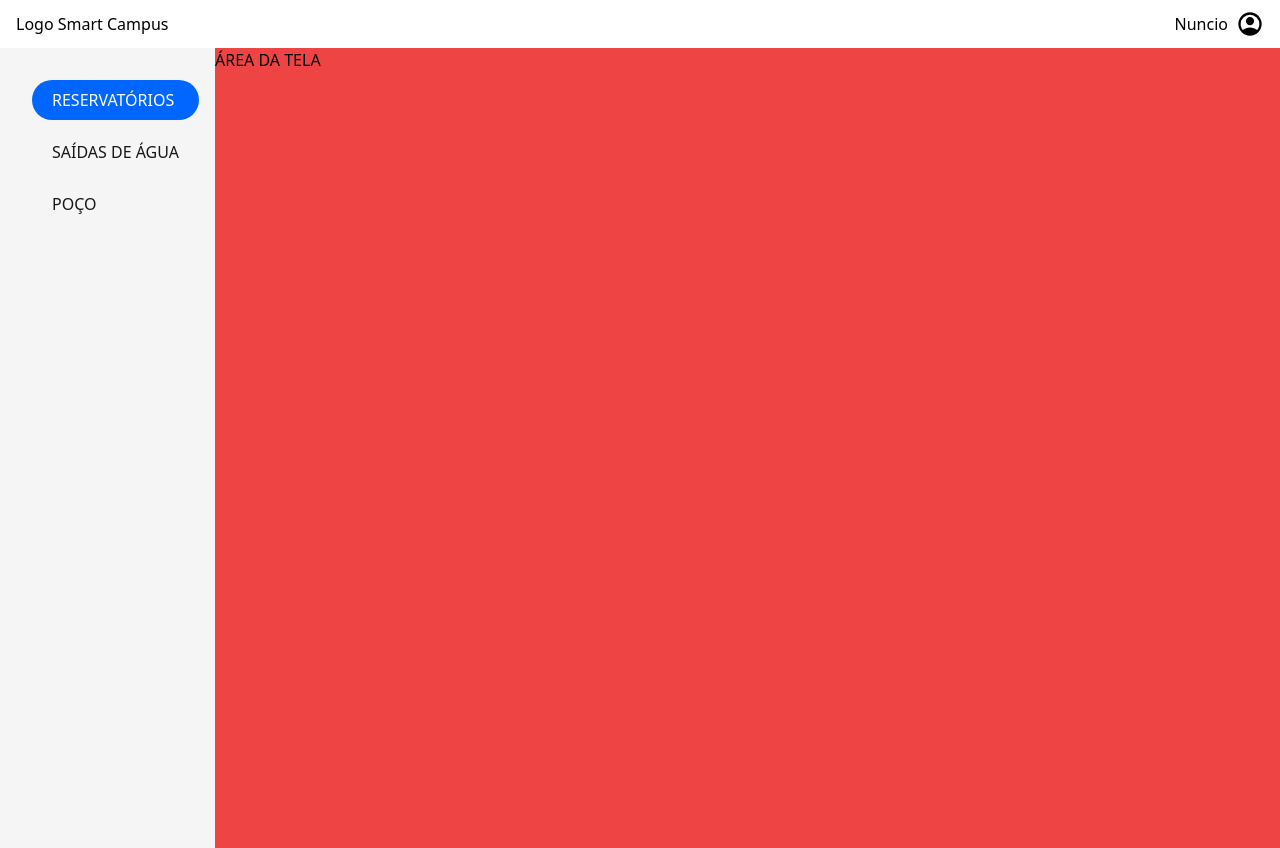
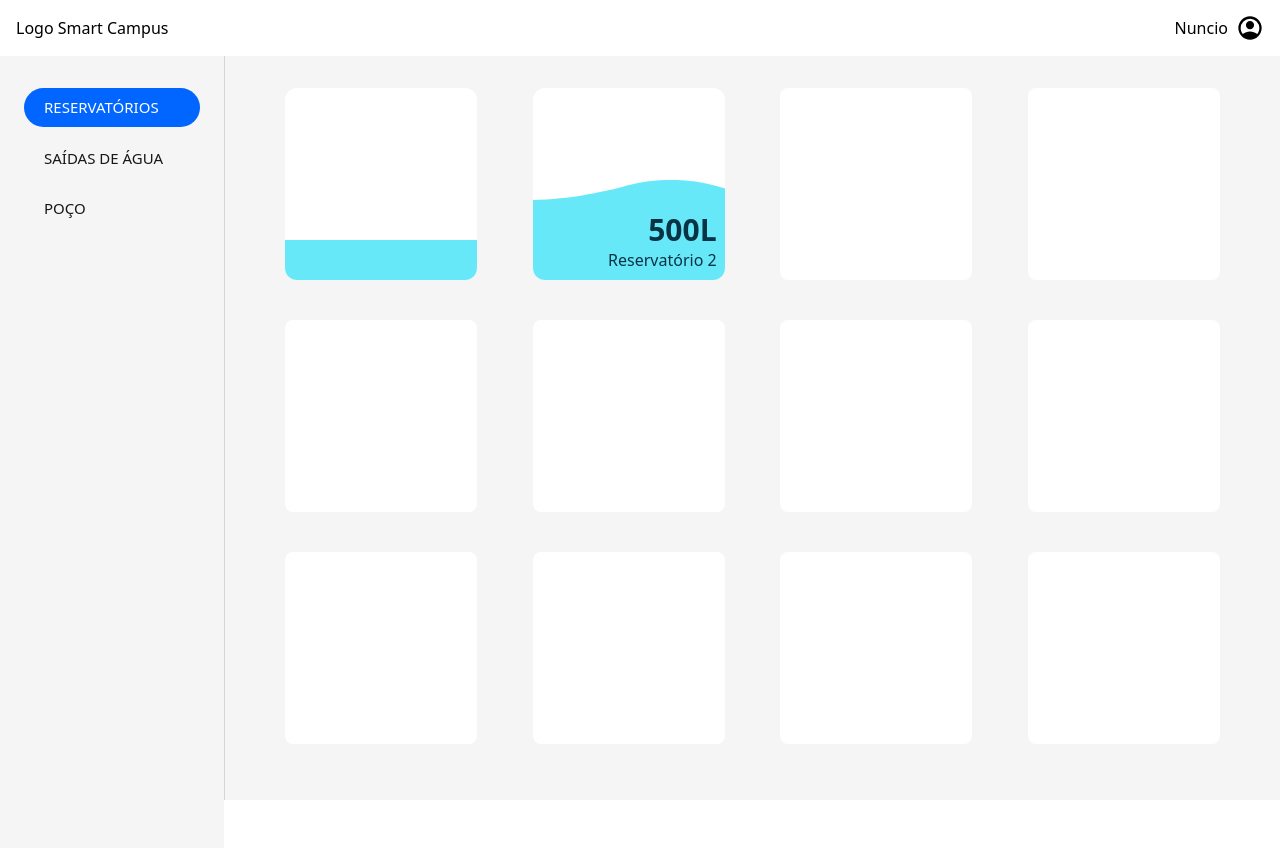
Before and after one commit to Enrico-Saez/SmartCampus, a SvelteKit app: page /reservatorios in a window 1280 px wide. After the commit the page ends 800 px from the top, so only its background shows below. Built offline with nearby package versions, Linux system fonts and the light colour scheme.

Commit message:
Reservatório com animação

```diff
--- a/src/routes/(portal)/+layout.svelte
+++ b/src/routes/(portal)/+layout.svelte
@@ -2,8 +2,8 @@
 	import { page } from '$app/stores';
 </script>
 
-<nav class="sticky top-0 bg-white">
-	<div class="mx-auto flex h-12 max-w-7xl items-center justify-between px-4">
+<nav class="fixed top-0 w-full bg-white">
+	<div class="mx-auto flex h-14 max-w-7xl items-center justify-between px-4">
 		<p>Logo Smart Campus</p>
 		<div class="flex items-center space-x-2">
 			<p class="font-medium">Nuncio</p>
@@ -16,31 +16,32 @@
 		</div>
 	</div>
 </nav>
-<div class="flex h-screen divide-neutral-200">
-	<nav class="bg-neutral-100 py-8 pl-8 pr-4">
+<div class="flex h-screen divide-x divide-neutral-300">
+	<nav class="fixed top-14 h-full w-56 bg-neutral-100 px-6 py-8">
 		<div class="flex flex-col space-y-3">
 			<a
-				class="block text-nowrap rounded-full px-5 py-2 transition"
+				class="block text-nowrap rounded-full px-5 py-2 text-[15px] transition"
 				class:nav-button-pressed={$page.route.id?.match(/reservatorios/g)}
 				class:nav-button-unpressed={!$page.route.id?.match(/reservatorios/g)}
 				href="/reservatorios">RESERVATÓRIOS</a
 			>
 			<a
-				class="block text-nowrap rounded-full px-5 py-2 transition"
+				class="block text-nowrap rounded-full px-5 py-2 text-[15px] transition"
 				class:nav-button-pressed={$page.route.id?.match(/saidas-de-agua/g)}
 				class:nav-button-unpressed={!$page.route.id?.match(/saidas-de-agua/g)}
 				href="/saidas-de-agua">SAÍDAS DE ÁGUA</a
 			>
 			<a
-				class="block text-nowrap rounded-full px-5 py-2 transition"
+				class="block text-nowrap rounded-full px-5 py-2 text-[15px] transition"
 				class:nav-button-pressed={$page.route.id?.match(/poco/g)}
 				class:nav-button-unpressed={!$page.route.id?.match(/poco/g)}
 				href="/poco">POÇO</a
 			>
 		</div>
 	</nav>
-	<div class="w-full bg-red-500">
-		<h1>ÁREA DA TELA</h1>
-		<slot />
+	<div class="ml-56 w-full overflow-y-auto bg-neutral-100 p-8 py-[5.5rem]">
+		<div class="h-full">
+			<slot />
+		</div>
 	</div>
 </div>
--- a/src/routes/(portal)/reservatorios/+page.svelte
+++ b/src/routes/(portal)/reservatorios/+page.svelte
@@ -1,2 +1,48 @@
 <script lang="ts">
 </script>
+
+<div class="grid grid-cols-4 justify-items-center gap-y-10">
+	<div class="flex h-48 w-48 flex-col justify-end overflow-hidden rounded-xl bg-white">
+		<div class="h-10 w-full bg-cyan-300"></div>
+	</div>
+	<div class="relative flex h-48 w-48 flex-col justify-end overflow-hidden rounded-xl bg-white">
+		<svg xmlns="http://www.w3.org/2000/svg" class="w-full" height="20">
+			<g class="transition-transform duration-500">
+				<path
+					class="water fill-cyan-300"
+					d="M420 20.0047C441.5 19.6047 458.8 17.5047 471.1 15.5047C484.5 13.3047 497.6 10.3047 498.4 10.1047C514 6.50474 518 4.70474 528.5 2.70474C535.6 1.40474 546.4 -0.0952561 560 0.00474393V20.0047H420ZM420 20.0047C398.5 19.6047 381.2 17.5047 368.9 15.5047C355.5 13.3047 342.4 10.3047 341.6 10.1047C326 6.50474 322 4.70474 311.5 2.70474C304.3 1.40474 293.6 -0.0952561 280 0.00474393V20.0047H420ZM140 20.0047C118.5 19.6047 101.2 17.5047 88.9 15.5047C75.5 13.3047 62.4 10.3047 61.6 10.1047C46 6.50474 42 4.70474 31.5 2.70474C24.3 1.40474 13.6 -0.0952561 0 0.00474393V20.0047H140ZM140 20.0047C161.5 19.6047 178.8 17.5047 191.1 15.5047C204.5 13.3047 217.6 10.3047 218.4 10.1047C234 6.50474 238 4.70474 248.5 2.70474C255.6 1.40474 266.4 -0.0952561 280 0.00474393V20.0047H140Z"
+				/>
+			</g>
+		</svg>
+		<div class="h-20 w-full bg-cyan-300"></div>
+		<div class="absolute bottom-2 right-2 text-right text-cyan-950">
+			<h1 class="text-3xl font-semibold">500L</h1>
+			<p class="font-medium">Reservatório 2</p>
+		</div>
+	</div>
+	<div class="h-48 w-48 rounded-lg bg-white"></div>
+	<div class="h-48 w-48 rounded-lg bg-white"></div>
+	<div class="h-48 w-48 rounded-lg bg-white"></div>
+	<div class="h-48 w-48 rounded-lg bg-white"></div>
+	<div class="h-48 w-48 rounded-lg bg-white"></div>
+	<div class="h-48 w-48 rounded-lg bg-white"></div>
+	<div class="h-48 w-48 rounded-lg bg-white"></div>
+	<div class="h-48 w-48 rounded-lg bg-white"></div>
+	<div class="h-48 w-48 rounded-lg bg-white"></div>
+	<div class="h-48 w-48 rounded-lg bg-white"></div>
+</div>
+
+<style>
+	.water {
+		animation: ripple 2s infinite linear;
+	}
+
+	@keyframes ripple {
+		0% {
+			transform: translate3d(0, 0, 0);
+		}
+		100% {
+			transform: translate3d(-148%, 0, 0);
+		}
+	}
+</style>
```
